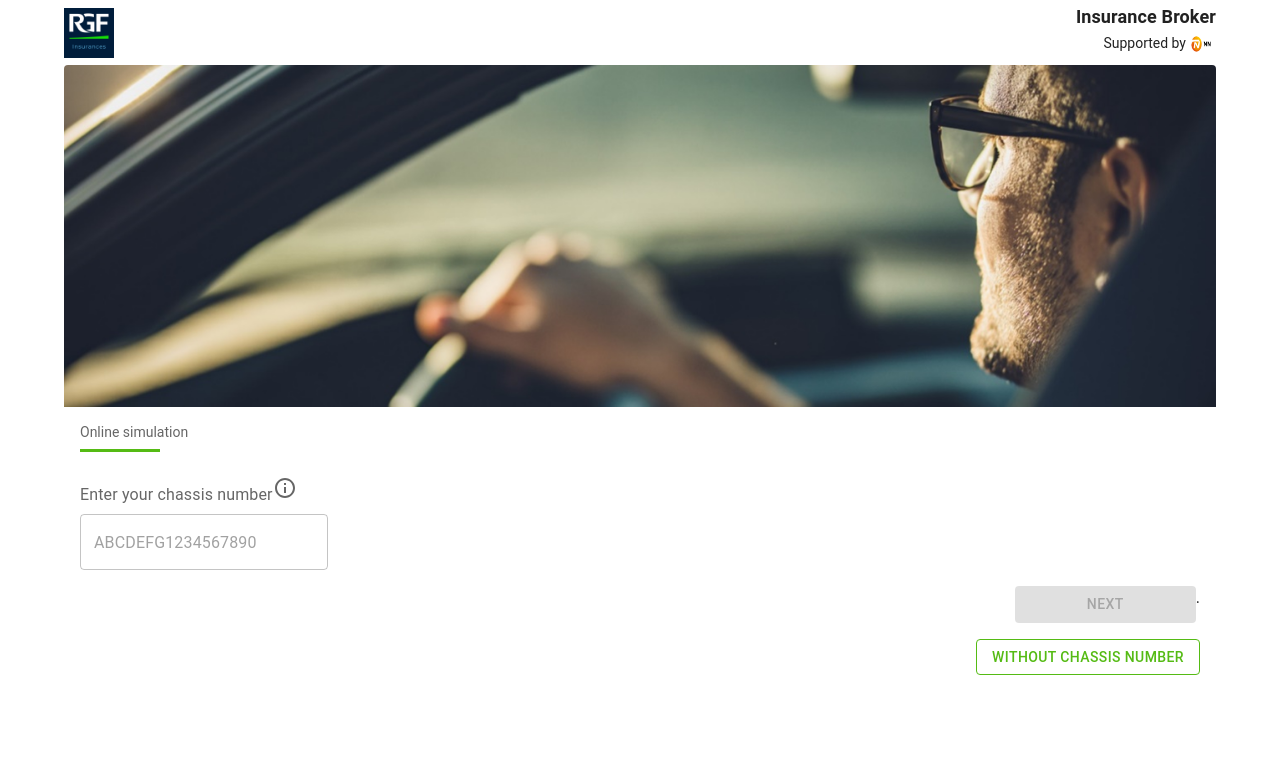
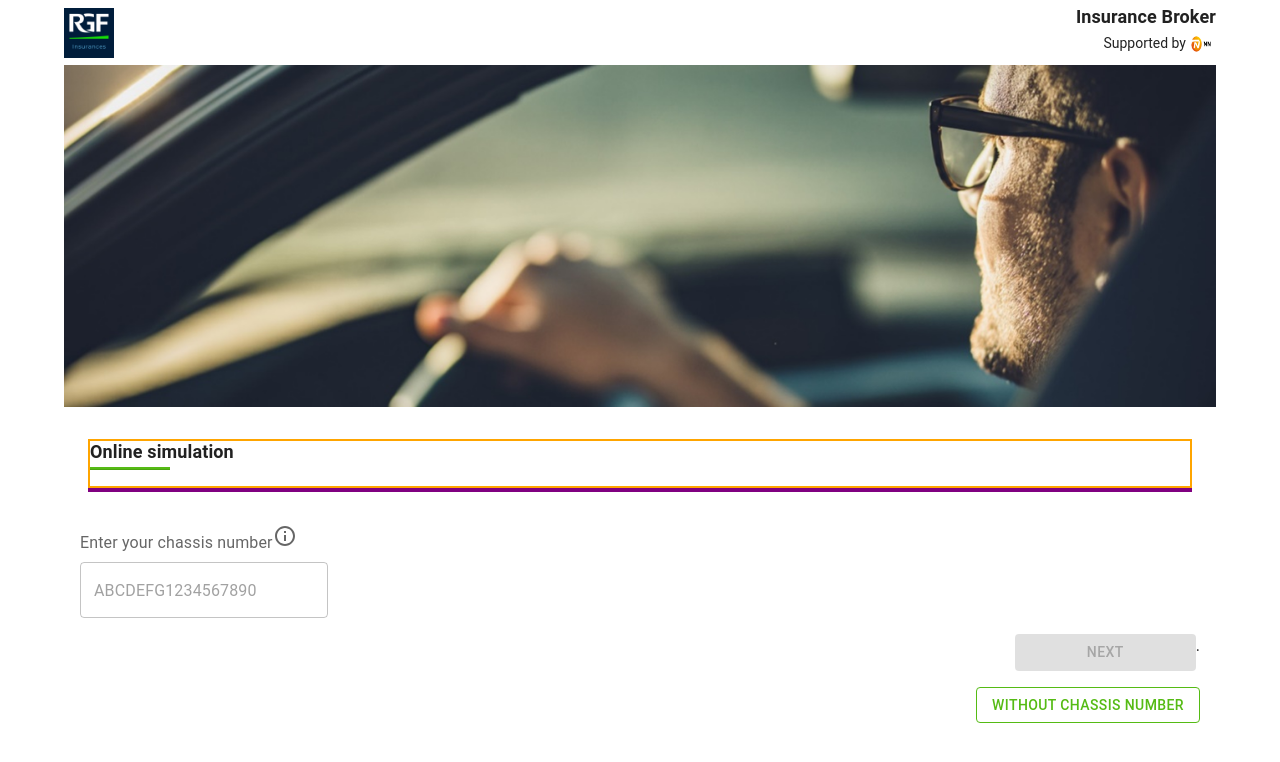
Before and after one commit to nileshv1/nn-ins, a Next.js app: page /1/simulation/Simulation in a window 1280 px wide. Shown: the top 762 px of the page. Built offline with nearby package versions, Linux system fonts and the light colour scheme.

Commit message:
Banner and text added in Simulation

```diff
--- a/pages/[box]/habitation/Habitation.tsx
+++ b/pages/[box]/habitation/Habitation.tsx
@@ -183,6 +183,7 @@ const Habitation: React.FC = () => {
             <Link href={`/${box}${ROUTE_PATHS.SIMULATION}`}>
               <Button
                 variant="contained"
+                color="success"
                 sx={{
                   width: 140,
                 }}
--- a/pages/[box]/simulation/Simulation.tsx
+++ b/pages/[box]/simulation/Simulation.tsx
@@ -4,7 +4,7 @@ import CardContent from "@mui/material/CardContent";
 import CardMedia from "@mui/material/CardMedia";
 import Button from "@mui/material/Button";
 import Typography from "@mui/material/Typography";
-import { Box, Grid, InputLabel, TextField } from "@mui/material";
+import { Box, Grid, InputLabel, TextField, Divider } from "@mui/material";
 import InfoOutlinedIcon from "@mui/icons-material/InfoOutlined";
 import CustomModal from "@/components/Modal/CustomModal";
 import classes from "../../../styles/page.module.scss";
@@ -13,6 +13,8 @@ import { ROUTE_PATHS } from "@/constants/constants";
 import { useRouter } from "next/router";
 import { useTranslation } from "next-i18next";
 import { useTheme } from "@mui/material/styles";
+import Banner from "@/components/Banner";
+import { policybanner } from "@/public/images";
 
 const Simulation: React.FC = () => {
   const router = useRouter();
@@ -32,31 +34,22 @@ const Simulation: React.FC = () => {
   };
 
   return (
-    <Box sx={{ flexGrow: 1 }}>
-      <Grid container spacing={2}>
-        <Grid item xs={12}>
-          <Card
-            sx={{
-              bgcolor: "initial",
-              boxShadow: "none",
-            }}
-          >
-            <CardMedia
-              component="img"
-              alt="habitation image"
-              image="/images/policybanner.png"
-            />
-            <CardContent>
-              <Typography variant="h5" color="text.secondary">
-                {t("simulationHeaderText")}
-              </Typography>
-              <hr
-                className={classes.horizontal_line}
-                style={{ backgroundColor: theme.palette.primary.main }}
-              />
-            </CardContent>
-          </Card>
+    <Grid container>
+      <Banner
+        image={policybanner}
+        imageText={t("")}
+        alt={t("bannerImageText")}
+      />
+
+      <Grid container item sx={{ py: 4, px: 3 }}>
+        <Grid item sx={{ pb: 2 }} xs={12} border="2px solid orange">
+          <Typography variant="h4">{t("simulationHeaderText")}</Typography>
+          <Divider
+            color={theme.palette.primary.main}
+            sx={{ height: 3.5, width: "5rem", mt: 0.5 }}
+          />
         </Grid>
+        <Grid item border="2px solid purple" xs={12}></Grid>
       </Grid>
       <Grid container spacing={2} sx={{ px: 2 }}>
         <Grid item xs={12}>
@@ -111,7 +104,7 @@ const Simulation: React.FC = () => {
           </Link>
         </Grid>
       </Grid>
-    </Box>
+    </Grid>
   );
 };
 
```
